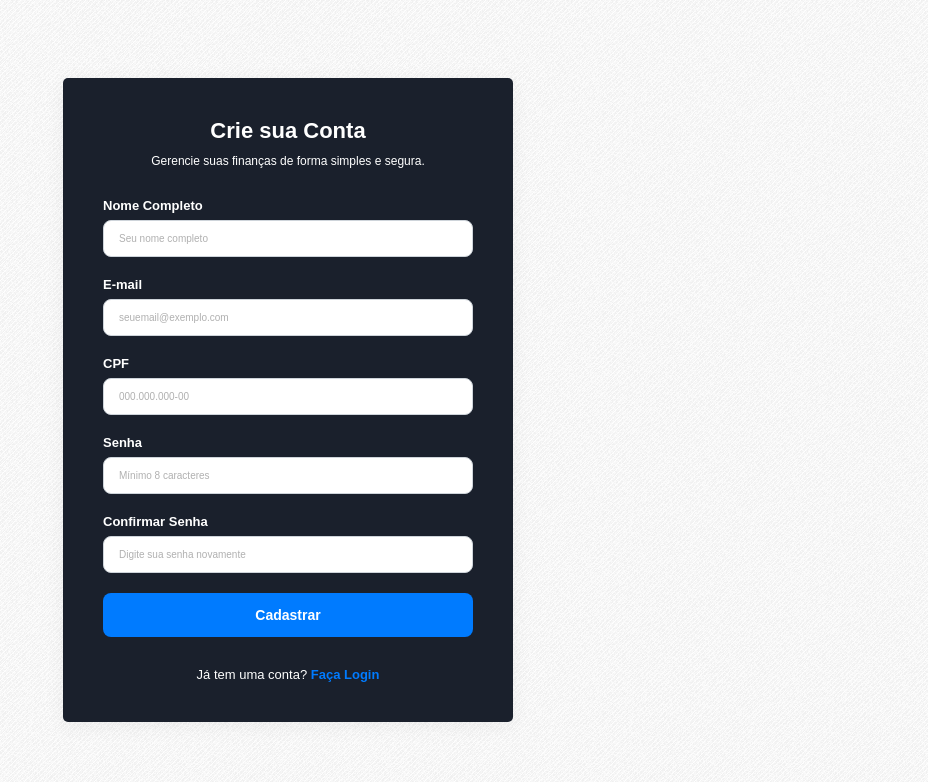
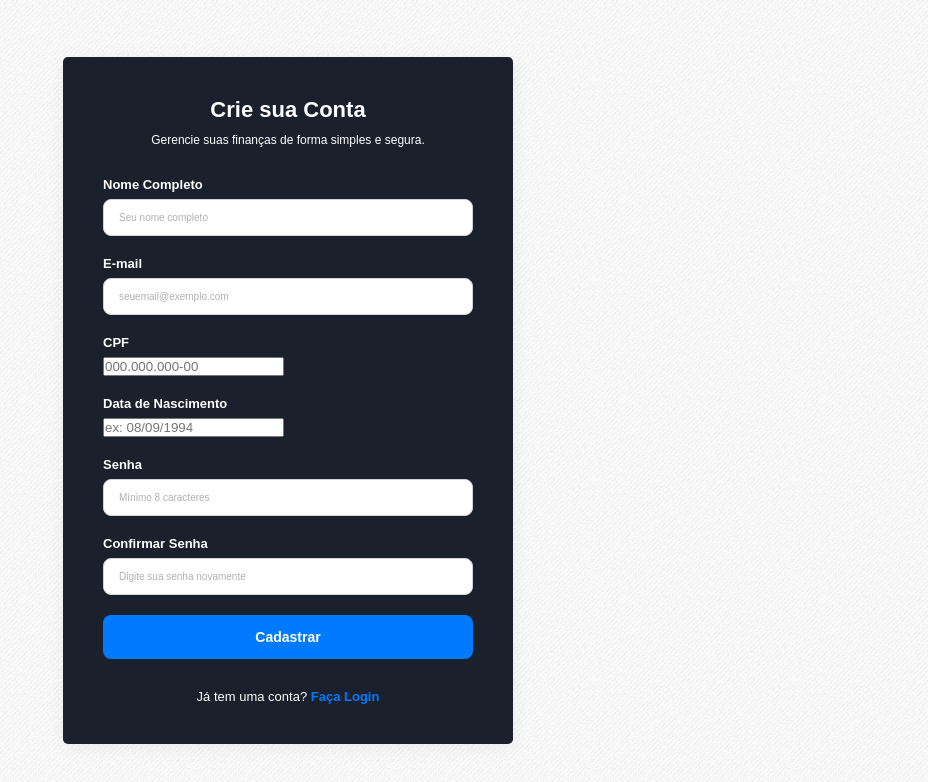
Before and after one commit to PFMJunior/carteira-financeira, a Next.js app: page /register in a window 1280 px wide. Shown: the top 782 px of the page, without its empty margins (352-1280 px from the left). Built offline with nearby package versions, Linux system fonts and the light colour scheme.

Commit message:
Integrating register with the database

```diff
--- a/app/register/page.tsx
+++ b/app/register/page.tsx
@@ -1,6 +1,92 @@
+'use client';
+
+import { useState } from "react";
+import toast from 'react-hot-toast';
 import styles from "./styles.module.scss";
+import { useRouter } from "next/navigation";
+import { PatternFormat } from "react-number-format";
+import { Controller, useForm, SubmitHandler } from "react-hook-form";
 
 export default function RegisterPage() {
+    const router                                = useRouter();
+    const [cpf, setCpf]                         = useState('');
+    const [message, setMessage]                 = useState('');
+    const [password, setPassword]               = useState('');
+    const [birthDate, setBirthDate]             = useState('');
+    const [confirmPassword, setConfirmPassword] = useState('');
+
+    interface DataRegister {
+        username: string
+        password: string
+        cpf: number
+        birthDate: Date
+        fullname: string
+        confirmPassword: string
+    }
+    const { handleSubmit, register } = useForm<DataRegister>();
+
+    const {
+        control : controlInfo,
+    } = useForm();
+
+    const handleSubmitRegister: SubmitHandler<DataRegister> = async (data) => {
+        // console.log('chegou', data)
+        // event.preventDefault(); // Previne o comportamento padrão de recarregar a página
+
+        // Validação básica de senhas
+        if (data.password !== data.confirmPassword) {
+            setMessage('As senhas não coincidem.');
+            toast.error(message);
+            return;
+        }
+
+        // Você pode adicionar mais validações aqui (e-mail válido, CPF, etc.)
+        if (data.password.length < 8) {
+            setMessage('A senha deve ter no mínimo 8 caracteres.');
+            toast.error(message);
+            return;
+        }
+
+        // Prepara os dados para o backend (usando o email como username)
+        const newData = {
+            data : {
+                username  : data.username,
+                cpf       : cpf,
+                fullName  : data.fullname,
+                birthDate : birthDate,
+                password  : data.password,
+            }
+        };
+        // console.log('newData', newData.data)
+
+        try {
+            // Requisição para o backend
+            const response = await fetch('http://localhost:5000/register', { // Certifique-se que a porta é a correta do seu backend
+                method: 'POST',
+                headers: {
+                    'Content-Type': 'application/json',
+                },
+                body: JSON.stringify(newData.data),
+            });
+            // console.log('chegou', response)
+
+            const result = await response.json();
+            // console.log('result', result)
+
+            if (response.ok) {
+                setMessage(result.message); // Exibe mensagem de sucesso do backend
+                toast.success(message);
+                router.push("/login");
+            } else {
+                toast.error(result.message);
+                setMessage(result.message || 'Erro ao cadastrar usuário.'); // Exibe mensagem de erro do backend
+            }
+        } catch (error) {
+            console.error('Erro de rede ou servidor:', error);
+            setMessage('Não foi possível conectar ao servidor. Tente novamente mais tarde.');
+        }
+    };
+
     return(
         <div className={styles.registerContainer}>
             <div className={styles.registerCard}>
@@ -10,30 +96,101 @@ export default function RegisterPage() {
                 <form className={styles.registerForm}>
                     <div className={styles.formGroup}>
                         <label htmlFor="nomeCompleto">Nome Completo</label>
-                        <input type="text" id="nomeCompleto" name="nomeCompleto" placeholder="Seu nome completo" required />
+                        <input
+                            type="text"
+                            {...register("fullname", {
+                                validate: (value) =>
+                                    value.length >= 2 ||
+                                    "Seu nome deve possuir 2 caracteres no mínimo"
+                                })
+                            }
+                            placeholder="Seu nome completo"
+                        />
                     </div>
 
                     <div className={styles.formGroup}>
                         <label htmlFor="email">E-mail</label>
-                        <input type="email" id="email" name="email" placeholder="seuemail@exemplo.com" required />
+                        <input
+                            type="email"
+                            id="email"
+                            placeholder="seuemail@exemplo.com"
+                            {...register("username", {
+                                    required: "Este campo é obrigatório!",
+                                    pattern: {
+                                        value: /^[A-Z0-9._%+-]+@[A-Z0-9.-]+\.[A-Z]{2,}$/i,
+                                        message: "Email inválido",
+                                    },
+                                }
+                            )}
+                        />
                     </div>
 
                     <div className={styles.formGroup}>
                         <label htmlFor="cpf">CPF</label>
-                        <input type="text" id="cpf" name="cpf" placeholder="000.000.000-00" pattern="\d{3}\.\d{3}\.\d{3}-\d{2}" title="Formato: 000.000.000-00" required />
+                        <Controller
+                            name="cpf"
+                            control={controlInfo}
+                            render={({ field }) => (
+                                <PatternFormat
+                                    {...field}
+                                    format="###.###.###-##"
+                                    type="tel"
+                                    autoComplete="new-password"
+                                    placeholder="000.000.000-00"
+                                    allowEmptyFormatting={false}
+                                    className={styles.input}
+                                    onChange={(e) => setCpf(e.target.value)}
+                                />
+                            )}
+                        />
+                    </div>
+
+                    <div className={styles.formGroup}>
+                        <label htmlFor="cpf">Data de Nascimento</label>
+                        <Controller
+                            name="birthday"
+                            control={controlInfo}
+                            render={({ field }) => (
+                                <PatternFormat
+                                    {...field}
+                                    format="##/##/####"
+                                    type="tel"
+                                    autoComplete="new-password"
+                                    placeholder="ex: 08/09/1994"
+                                    allowEmptyFormatting={false}
+                                    className={styles.input}
+                                    onChange={(e) => setBirthDate(e.target.value)}
+                                />
+                            )}
+                        />
                     </div>
 
                     <div className={styles.formGroup}>
                         <label htmlFor="senha">Senha</label>
-                        <input type="password" id="senha" name="senha" placeholder="Mínimo 8 caracteres" required minLength={8} />
+                        <input
+                            type="password"
+                            placeholder="Mínimo 8 caracteres"
+                            {...register("password")}
+                        />
                     </div>
 
                     <div className={styles.formGroup}>
                         <label htmlFor="confirmarSenha">Confirmar Senha</label>
-                        <input type="password" id="confirmarSenha" name="confirmarSenha" placeholder="Digite sua senha novamente" required minLength={8} />
+                        <input
+                            type="password"
+                            id="confirmarSenha"
+                            {...register("confirmPassword")}
+                            placeholder="Digite sua senha novamente"
+                        />
                     </div>
 
-                    <button type="submit" className={styles.btnRegister}>Cadastrar</button>
+                    <button
+                        type="submit"
+                        className={styles.btnRegister}
+                        onClick={handleSubmit(handleSubmitRegister)}
+                    >
+                        Cadastrar
+                    </button>
                 </form>
 
                 <p className={styles.registerLoginLink}>Já tem uma conta? <a href="/login">Faça Login</a></p>
```
